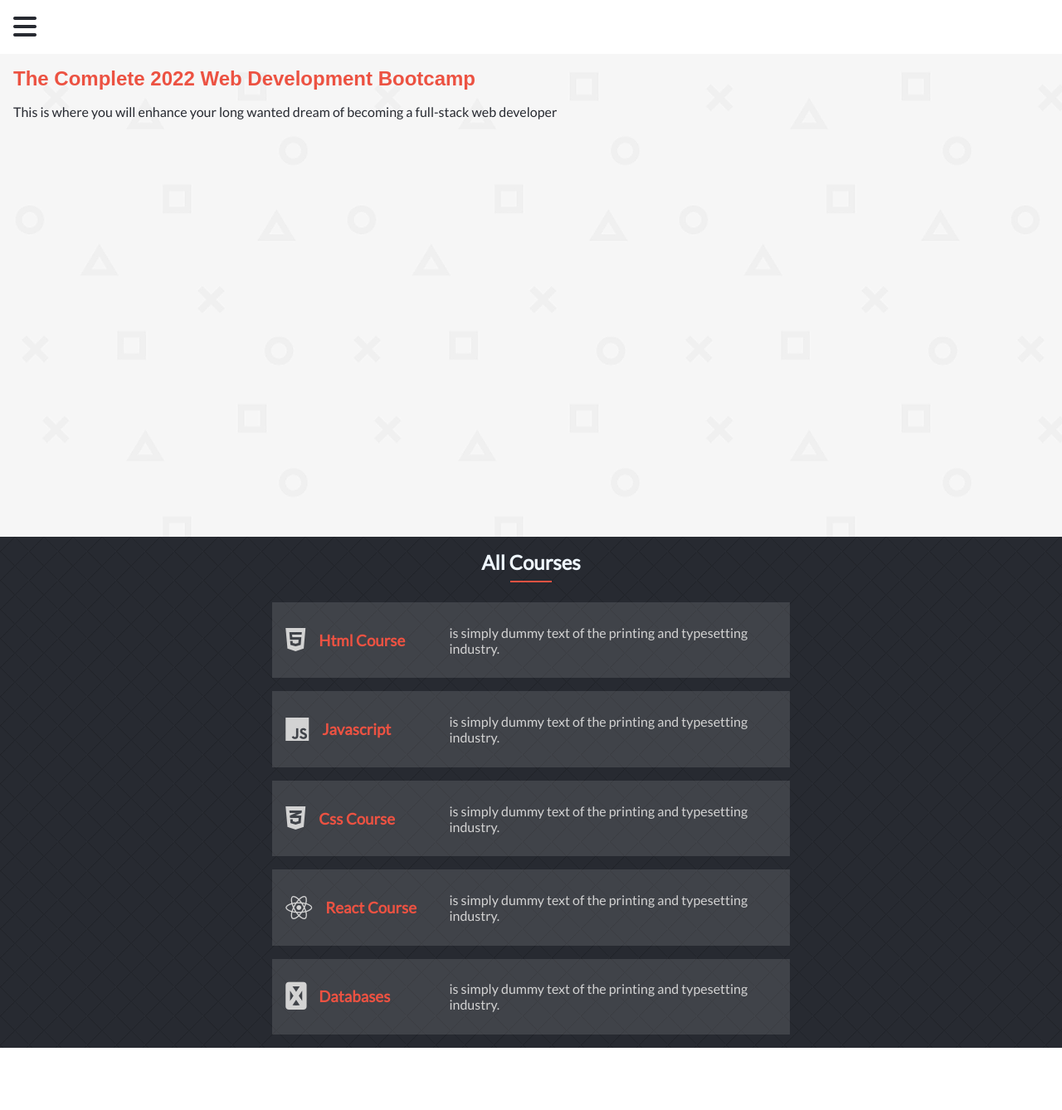
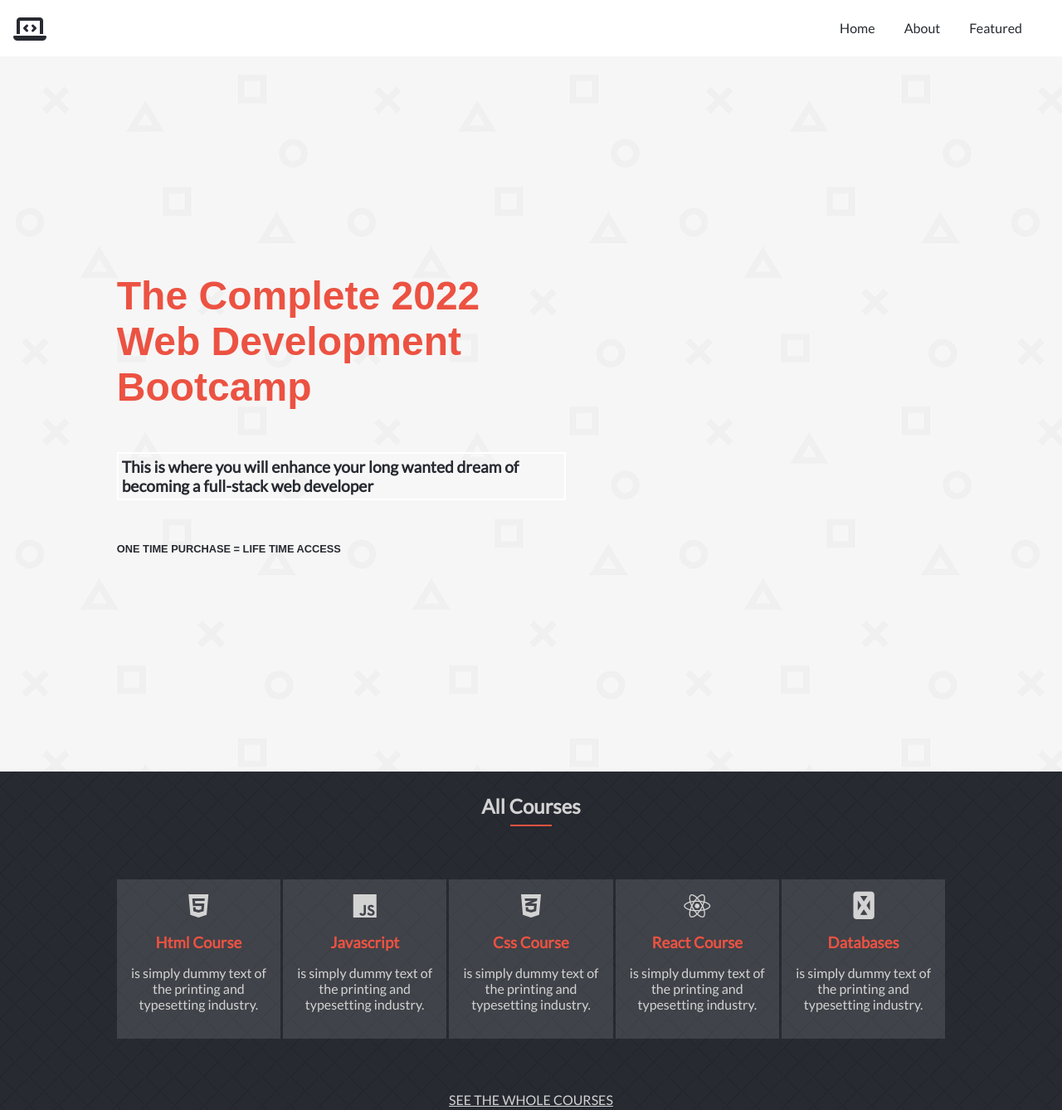
Before and after one commit to Yazino12/capstone-project1, a plain HTML site: page index.html in a window 1280 px wide. Shown: the whole page at 83% size. Before the commit the page ends 1263 px from the top, so only its background shows below. Drawn offline with Linux system fonts and the light colour scheme; a web font is replaced by a local one.

Commit message:
Adapt two pages for Desktop Add styles to adapt screens 768px and larger Add transition animations and hover affects

```diff
--- a/index.html
+++ b/index.html
@@ -14,23 +14,33 @@
   <body>
     <!-- NAVIGATION BAR -->
     <nav>
-      <i class="fa-solid fa-bars fa-2xl"></i>
-      <!-- <i class="fa-solid fa-laptop-code fa-2xl"></i> -->
+      <i class="fa-solid fa-bars fa-2xl burger-menu"></i>
+      <div class="hidden">
+        <a href="#home"><i class="fa-solid fa-laptop-code fa-2xl logo"></i></a>
+        <ul>
+          <li><a class="menu-item1" href="#home">Home</a></li>
+          <li><a class="menu-item2" href="#about">About</a></li>
+          <li><a class="menu-item3" href="#featured">Featured</a></li>
+        </ul>
+      </div>
     </nav>
 
-    <!-- MAIN SECTION  -->
+    <!-- MAIN CONTENT -->
     <main>
       <!-- HOME SECTION  -->
-      <section class="home">
-        <h1>The Complete 2022 Web Development Bootcamp</h1>
-        <p>
-          This is where you will enhance your long wanted dream of becoming a
-          full-stack web developer
-        </p>
+      <section id="home">
+        <div class="home-content">
+          <h1>The Complete 2022 Web Development Bootcamp</h1>
+          <p>
+            This is where you will enhance your long wanted dream of becoming a
+            full-stack web developer
+          </p>
+          <h2>ONE TIME PURCHASE = LIFE TIME ACCESS</h2>
+        </div>
       </section>
 
       <!-- ABOUT SECTION  -->
-      <section class="about">
+      <section id="about">
         <div class="upper">
           <h2>All Courses</h2>
           <hr />
@@ -92,6 +102,7 @@
             </div>
           </div>
         </div>
+        <a href="#about">SEE THE WHOLE COURSES</a>
       </section>
     </main>
   </body>
--- a/styles.css
+++ b/styles.css
@@ -15,8 +15,19 @@
 }
 
 h2,
-p {
+h3 p {
   margin: 0;
+}
+
+a {
+  text-decoration: none;
+  cursor: pointer;
+}
+
+ul {
+  padding: 0;
+  margin: 0;
+  list-style-type: none;
 }
 
 hr {
@@ -31,49 +42,92 @@
   color: #d3d3d3;
 }
 
+/* MOBILE  */
+
 /* NAV  */
 
 nav {
   display: flex;
-  padding: 2em 1em;
+  justify-content: space-between;
+  padding: 1.5em 1em;
   box-shadow: 0 2px 2px -2px rgba(0, 0, 0, 0.2);
+}
+
+.hidden {
+  display: none;
 }
 
 /* HOME  */
 
-.home {
+#home {
   height: 550px;
   display: flex;
-  flex-direction: column;
-  gap: 1em;
   background-image: url('images/tech.png');
   padding: 1em;
 }
 
+.home-content {
+  display: flex;
+  flex-direction: column;
+  justify-content: center;
+  gap: 1em;
+  margin: auto;
+  width: 100%;
+}
+
+#home h1 {
+  font-size: 1.9rem;
+  width: 100%;
+  transition: transform 2s;
+}
+
+#home h1:hover {
+  transform: translate(15px);
+}
+
+#home p {
+  font-size: 1.2rem;
+  font-weight: 600;
+  background-color: rgba(255, 255, 255, 0.116);
+  border: 2px solid #fff;
+  padding: 0.2em;
+  width: 90%;
+}
+
+#home h2 {
+  font-family: 'COCOGOOSE', sans-serif;
+  font-size: 0.8rem;
+}
+
 /* ABOUT  */
 
-.about {
+#about {
   display: flex;
   flex-direction: column;
-  gap: 1.5em;
+  justify-content: center;
+  gap: 4em;
   background-color: #272a31;
   background-image: url('images/always-grey.png');
-  color: aliceblue;
+  color: #d3d3d3;
   padding: 1em;
-  align-items: center;
+  min-height: 900px;
 }
 
-.about .upper {
+#about .upper {
   display: flex;
   flex-direction: column;
   gap: 0.5em;
   align-items: center;
+  margin: 0 auto;
+  width: 100%;
 }
 
-.about .lower {
+#about .lower {
   display: flex;
   flex-direction: column;
   gap: 1em;
+  margin: 0 auto;
+  width: 100%;
 }
 
 .lower .about-items {
@@ -81,6 +135,12 @@
   align-items: center;
   background-color: rgba(255, 255, 255, 0.116);
   padding: 1em;
+}
+
+.lower .about-items:hover {
+  border: 2px solid #d3d3d3;
+  margin: -2px;
+  cursor: pointer;
 }
 
 .about-items .lefts {
@@ -99,3 +159,110 @@
   flex: 2;
   color: #d3d3d3;
 }
+
+#about a {
+  text-align: center;
+  text-decoration: underline;
+  color: #d3d3d3;
+}
+
+/* DESKTOP  */
+
+@media only screen and (min-width: 768px) {
+  /* NAV  */
+  nav {
+  }
+
+  .hidden {
+    display: flex;
+    justify-content: space-between;
+    align-items: center;
+    width: 100%;
+  }
+
+  .hidden .logo {
+    color: #272a31;
+    transition: transform 1s;
+  }
+
+  .hidden .logo:hover {
+    transform: rotate(360deg);
+  }
+
+  .hidden li {
+    display: inline;
+    margin-right: 2em;
+  }
+
+  .hidden li a {
+    font-size: 1rem;
+    line-height: 20px;
+    color: #272a31;
+    padding: 1.5em 0;
+    transition: border-bottom 350ms ease-in;
+  }
+
+  .hidden li a:hover {
+    border-bottom: 2px solid #272a31;
+  }
+
+  nav .burger-menu {
+    display: none;
+  }
+
+  /* HOME  */
+
+  #home {
+    height: 830px;
+  }
+
+  .home-content {
+    gap: 2em;
+    width: 80%;
+  }
+
+  #home h1 {
+    font-size: 3rem;
+    width: 530px;
+  }
+
+  #home p {
+    padding: 0.2em;
+    width: 530px;
+  }
+
+  /* ABOUT  */
+  #about {
+    min-height: 400px;
+  }
+
+  #about .upper {
+    width: 80%;
+  }
+
+  #about .lower {
+    flex-direction: row;
+    gap: 0.2em;
+    width: 80%;
+  }
+
+  .lower .about-items {
+    flex-direction: column;
+  }
+
+  .about-items .lefts {
+    flex-direction: column;
+    gap: 2em;
+    padding-top: 1em;
+  }
+
+  .lefts h3 {
+    margin: 0;
+    width: auto;
+  }
+
+  .about-items .rights {
+    text-align: center;
+    flex: 1;
+  }
+}
```
